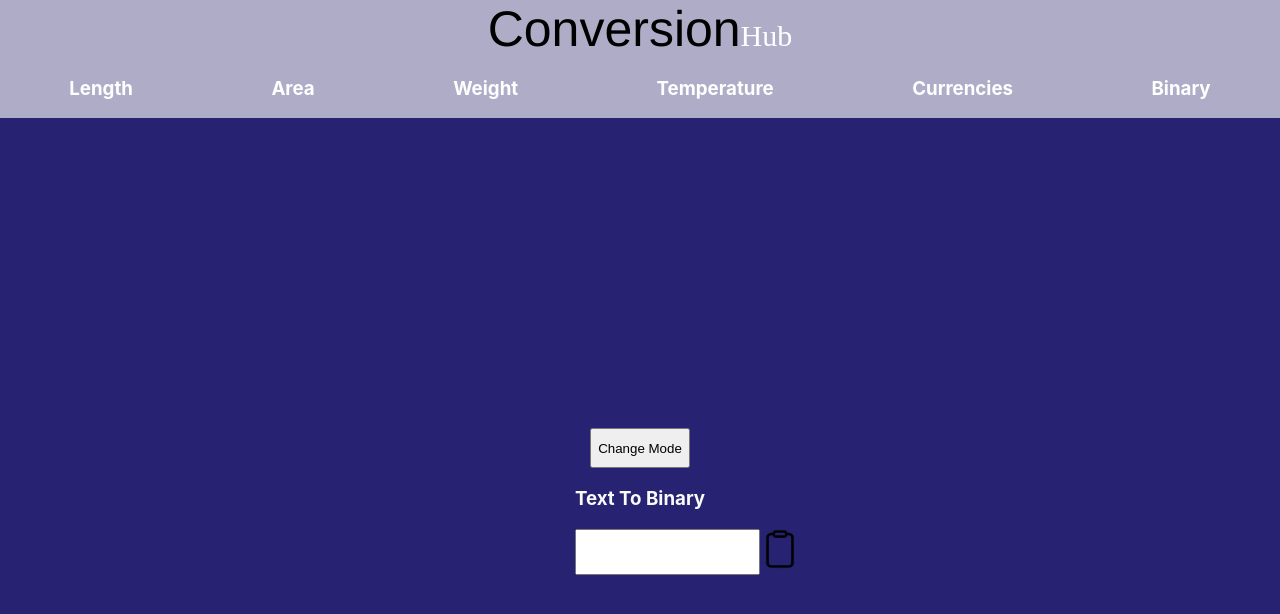
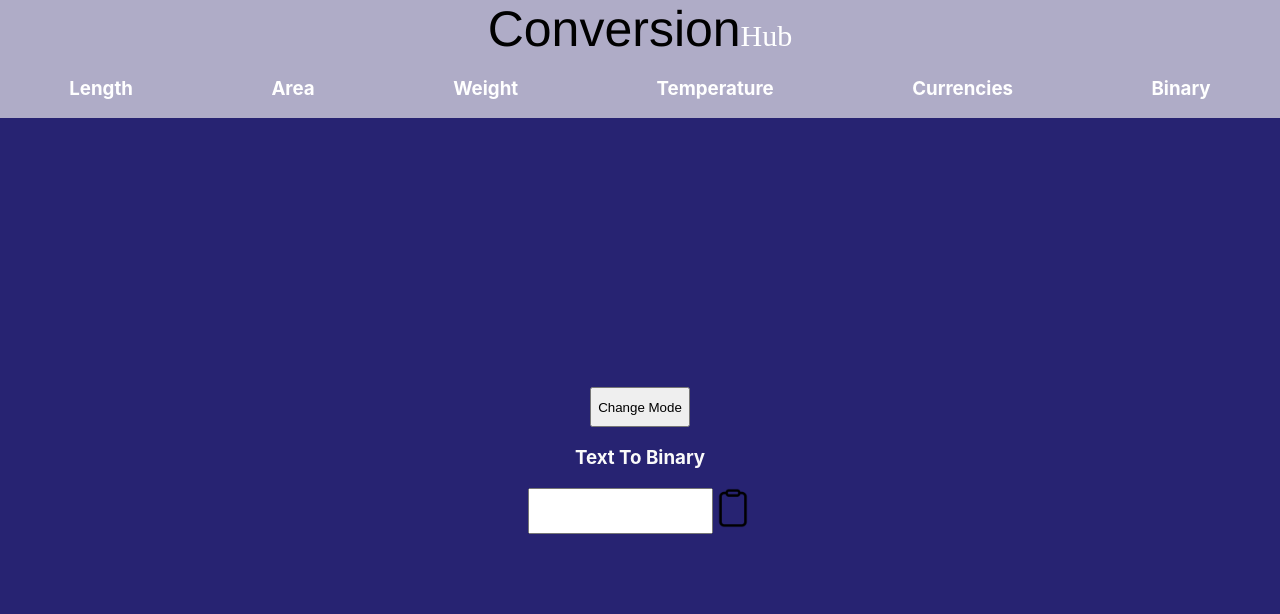
Before and after one commit to eetu-niittymaki/ConversionHub, a React (Create React App) app: page / in a window 1280 px wide. Both pictures are taken after a click on the element "Binary". Shown: the top 614 px of the page. Built offline with nearby package versions, Linux system fonts and the light colour scheme.

Commit message:
Improve layout

```diff
--- a/src/Components/Binary.js
+++ b/src/Components/Binary.js
@@ -41,7 +41,7 @@ const Binary = () => {
             ?
             <div>
                 <h3>Text To Binary</h3>
-                <div style={{position: "fixed", display:"flex", flexDirection:"row", marginBottom: "5%"}}>
+                <div style={{position: "relative", display:"flex", flexDirection:"row", marginBottom: "5%", justifyContent: "center"}}>
                     <input type="text" value={value}
                             style={{minHeight:"5vh", minWidht:"15vh"}}
                             onChange={(e) => setValue(e.target.value)}/>
@@ -58,7 +58,7 @@ const Binary = () => {
                         onChange={(e) => setValue(e.target.value)}/>
             </div>
             }
-            <div style={{ dislpay: "flex", flexWrap:"wrap", width:"50%", bottom:"20%", position:"fixed", left:"25%", justifyContent:"center"}}>
+            <div style={{ width:"50%", inlineSize: "90vh", overflowWrap:"break-word",position:"relative",  justifyContent:"center"}}>
                 <h3>
                     {mode === false ? stringToBinary(value) : binaryToString(value)}
                 </h3>
```
